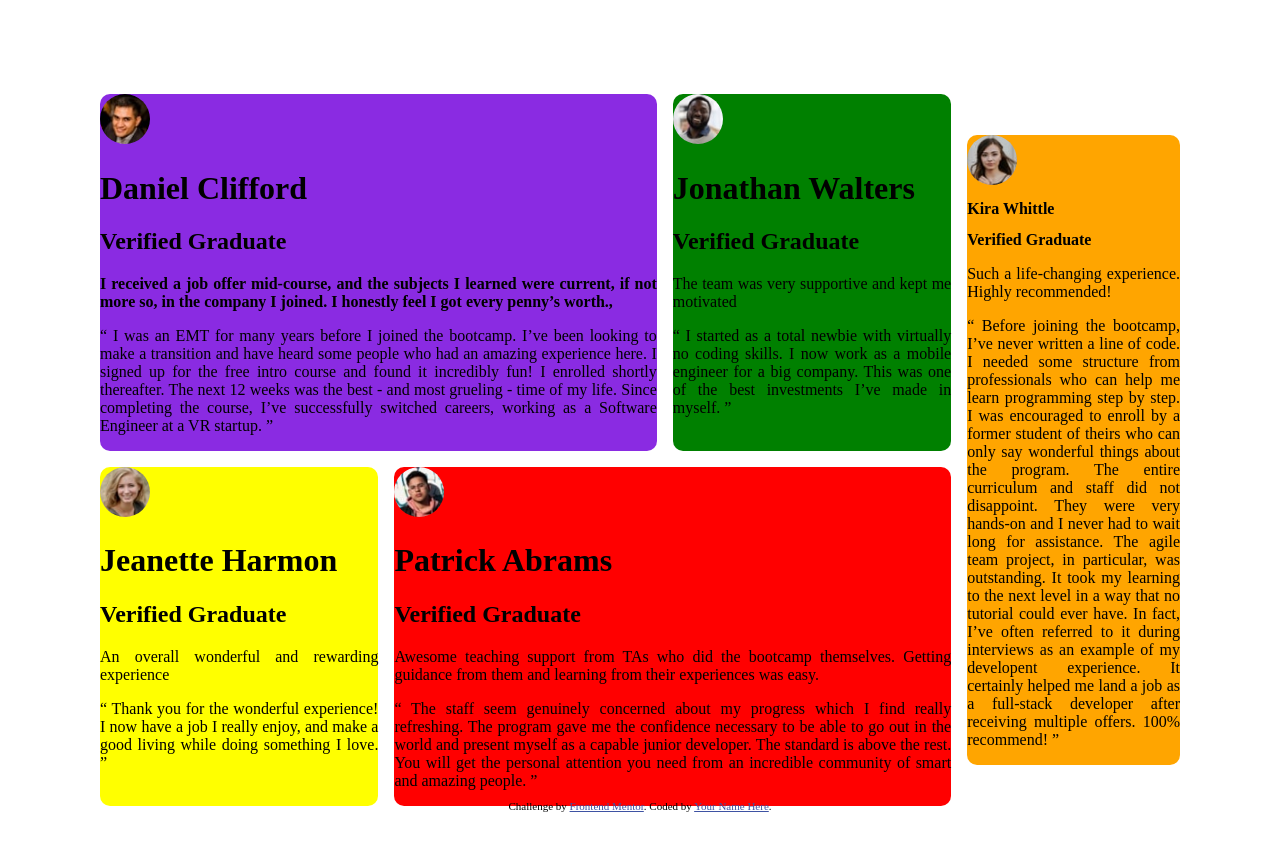
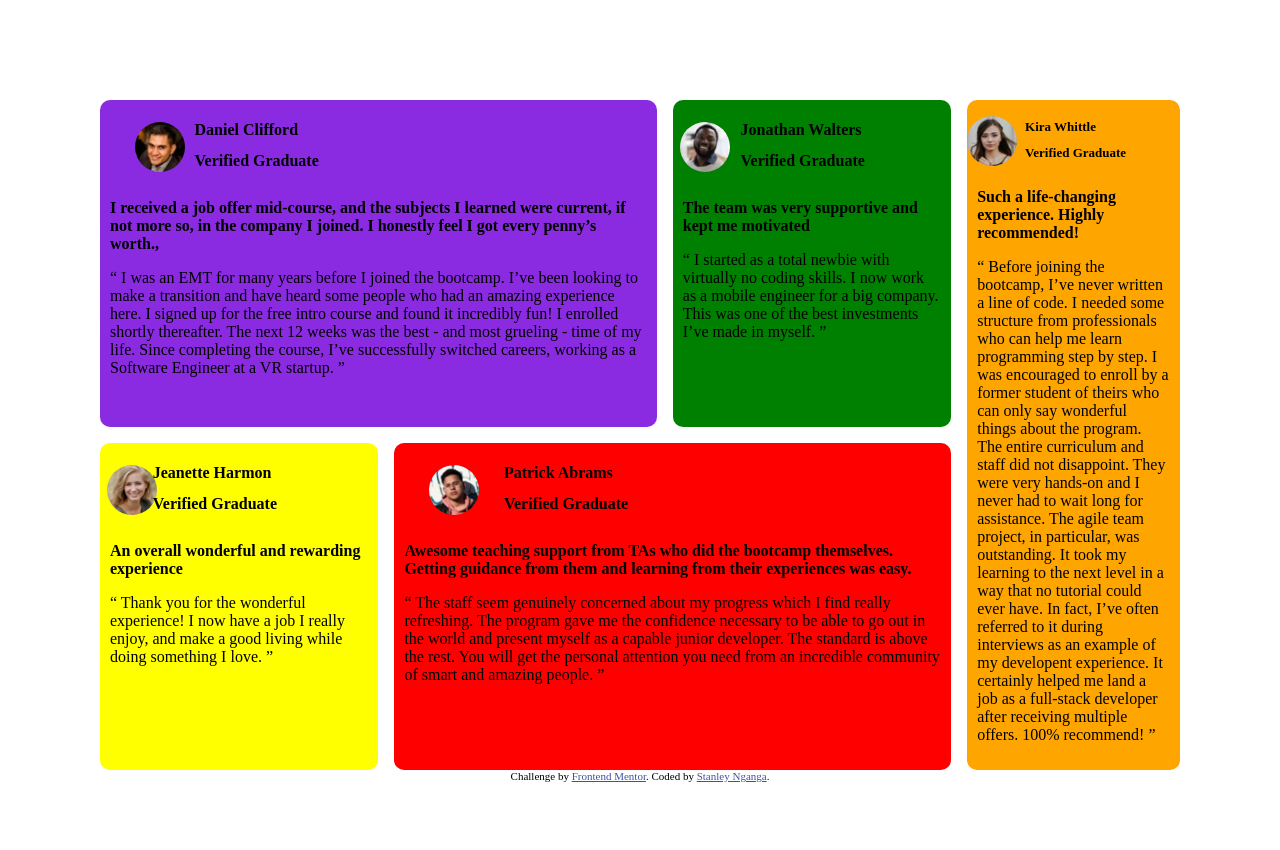
Before and after one commit to Stanleynjoroge/Testimonial, a plain HTML site: page index.html in a window 1280 px wide. Drawn offline with Linux system fonts and the light colour scheme.

Commit message:
new edits

```diff
--- a/index.html
+++ b/index.html
@@ -15,10 +15,10 @@
             <div class="sec1">
                 <div class="p1">
                     <div class="daniel">
-                        <img src="image-daniel.jpg" alt="image1">
+                        <img src="image-daniel.jpg" alt="image1" style=";">
                         <div class="h1">
-                            <h1>Daniel Clifford</h1>
-                            <h2>Verified Graduate</h2>
+                            <h1 style="font-size:medium;">Daniel Clifford</h1>
+                            <h2 style="font-size:medium;">Verified Graduate</h2>
                         </div>
                     </div>
 
@@ -38,13 +38,13 @@
                         <img src="image-jonathan.jpg" alt="image1">
                         <div class="h1">
 
-                            <h1>Jonathan Walters</h1>
-                            <h2>Verified Graduate</h2>
+                            <h1 style="font-size:medium; padding-left: 15px;">Jonathan Walters</h1>
+                            <h2 style="font-size:medium;padding-left: 15px;">Verified Graduate</h2>
                         </div>
 
                     </div>
 
-                    <p>The team was very supportive and kept me motivated</p>
+                    <p><b>The team was very supportive and kept me motivated</b></p>
 
                     <p>“ I started as a total newbie with virtually no coding skills. I now work as a mobile engineer
                         for a big company. This was one of the best investments I’ve made in myself. ”</p>
@@ -56,13 +56,13 @@
                         <img src="image-jeanette.jpg" alt="image1">
                         <div class="h1">
 
-                            <h1>Jeanette Harmon</h1>
-                            <h2>Verified Graduate</h2>
+                            <h1 style="font-size:medium; ">Jeanette Harmon</h1>
+                            <h2 style="font-size:medium;">Verified Graduate</h2>
                         </div>
 
                     </div>
 
-                    <p>An overall wonderful and rewarding experience</p>
+                    <p><b>An overall wonderful and rewarding experience</b></p>
 
                     <p>“ Thank you for the wonderful experience! I now have a job I really enjoy, and make a good living
                         while doing something I love. ”</p>
@@ -72,13 +72,14 @@
                         <img src="image-patrick.jpg" alt="image1">
                         <div class="h1">
 
-                            <h1>Patrick Abrams</h1>
-                            <h2>Verified Graduate</h2>
+                            <h1 style="font-size:medium; padding-left: 15px;">Patrick Abrams</h1>
+                            <h2 style="font-size:medium;padding-left: 15px;">Verified Graduate</h2>
+                        </div>
                     </div>
 
-                    </div>
-                    <p>Awesome teaching support from TAs who did the bootcamp themselves. Getting guidance from them and
-                        learning from their experiences was easy.</p>
+
+                 <p><b>Awesome teaching support from TAs who did the bootcamp themselves. Getting guidance from them and
+                        learning from their experiences was easy.</b></p>
 
                  <p>“ The staff seem genuinely concerned about my progress which I find really refreshing. The
                     program
@@ -95,11 +96,12 @@
                 <div class="daniel">
                     <img src="image-kira.jpg" alt="image1">
                     <div class="h1">
-                        <h1 style="font-size:medium;">Kira Whittle</h1>
-                        <h2 style="font-size:medium;">Verified Graduate</h2>
+                        <h1 style="font-size:small; padding-left: 15px;">Kira Whittle</h1>
+                        <h2 style="font-size:small; padding-left: 15px;">Verified Graduate</h2>
+                    </div>
                     </div>
 
-                    <p>Such a life-changing experience. Highly recommended!</p>
+                    <p><b>Such a life-changing experience. Highly recommended!</b></p>
 
                     <p>“ Before joining the bootcamp, I’ve never written a line of code. I needed some structure from
                         professionals who can help me learn programming step by step. I was encouraged to enroll by a
@@ -116,15 +118,16 @@
                         experience. It certainly helped me land a job as a full-stack developer after receiving multiple
                         offers.
                         100% recommend! ”</p>
+
             </div>
         </div>
     </div>
-    </div>
-
+    <footer>
         <div class="attribution">
             Challenge by <a href="https://www.frontendmentor.io?ref=challenge" target="_blank">Frontend Mentor</a>.
-        Coded by <a href="#">Your Name Here</a>.
+            Coded by <a href="#">Stanley Nganga</a>.
         </div>
+    </footer>
 
 </body>
 
--- a/testi.css
+++ b/testi.css
@@ -1,26 +1,29 @@
 body{
     margin: 100px;
+    align-items: center;
+    justify-content: center;
 }
 .main{
     display: grid;
     grid-template-columns: 2fr 0.5fr;
     justify-content: center;
-    align-items: center;
+    align-content: center;
     column-gap: 1rem;
-    height:px;
+    justify-self: center;
+    align-self: center;
 }
 .box1{
     display: grid;
     grid-template-rows: 1fr 1fr;
     row-gap: 1rem;
     align-content: center;
-    height: 700px;
 }
 .sec1{
     display: grid;
     grid-template-columns: 2fr 1fr;
     height: px;
     column-gap: 1rem;
+
 
 }
 .sec2{
@@ -30,49 +33,74 @@ body{
     column-gap: 1rem;
 }
 .box2{
-    display: grid;
-    column-gap: 1rem;
-    height:px;
+
+
+
 }
+
 .p1{
     background-color: blueviolet;
-    text-align: justify;
+    text-align: left;
     border: 0;
     border-radius:10px ;
+    padding: 10px;
+    width: fit-content;
 }
 .p2{
     background-color: green;
-    text-align: justify;
+    text-align: left;
     border: 0;
     border-radius:10px ;
+    padding: 10px;
+    width: fit-content;
 }
 .p3{
     background-color: yellow;
-    text-align: justify;
+    text-align: left;
     border: 0;
     border-radius:10px ;
+    padding: 10px;
+    width: fit-content;
 }
 .p4{
     background-color: red;
-    text-align: justify;
+    text-align: left;
     border: 0;
     border-radius:10px ;
+    padding: 10px;
+    width: fit-content;
 }
 .p5{
     background-color: orange;
-    text-align:justify;
+    text-align:left;
     border: 0;
-    border-radius:10px ;
+    border-radius:10px;
+    padding: 10px;
+    width: fit-content;
+}
+.daniel{
+    display: grid;
+    grid-template-columns: 10% 80%;
+    justify-content: center;
+    column-gap: 0.5rem;
+}
 
 
-}
+
 img{
     width :50px;
     border: 0;
     border-radius: 100%;
+    padding-left: 10 px;
+    align-self:center;
+    justify-self: center;
+
+
 
 }
-
+footer{
+    align-self: flex-end;
+}
 
 .attribution {
       font-size: 11px;
```
Also changed, not shown: Screenshot 2024-01-12 171541.png (added). Lines whose indentation alone changed are shown as unchanged.
